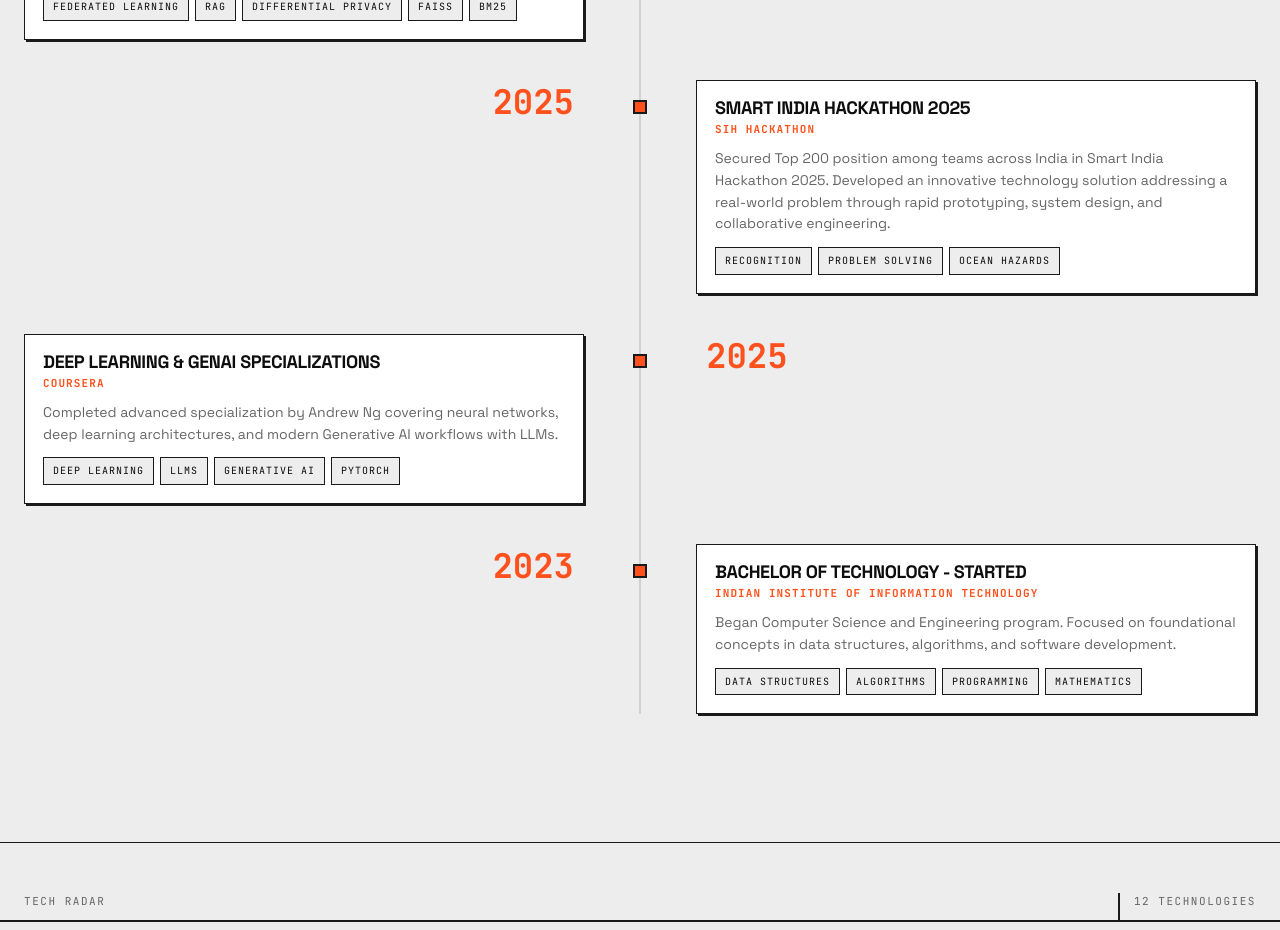
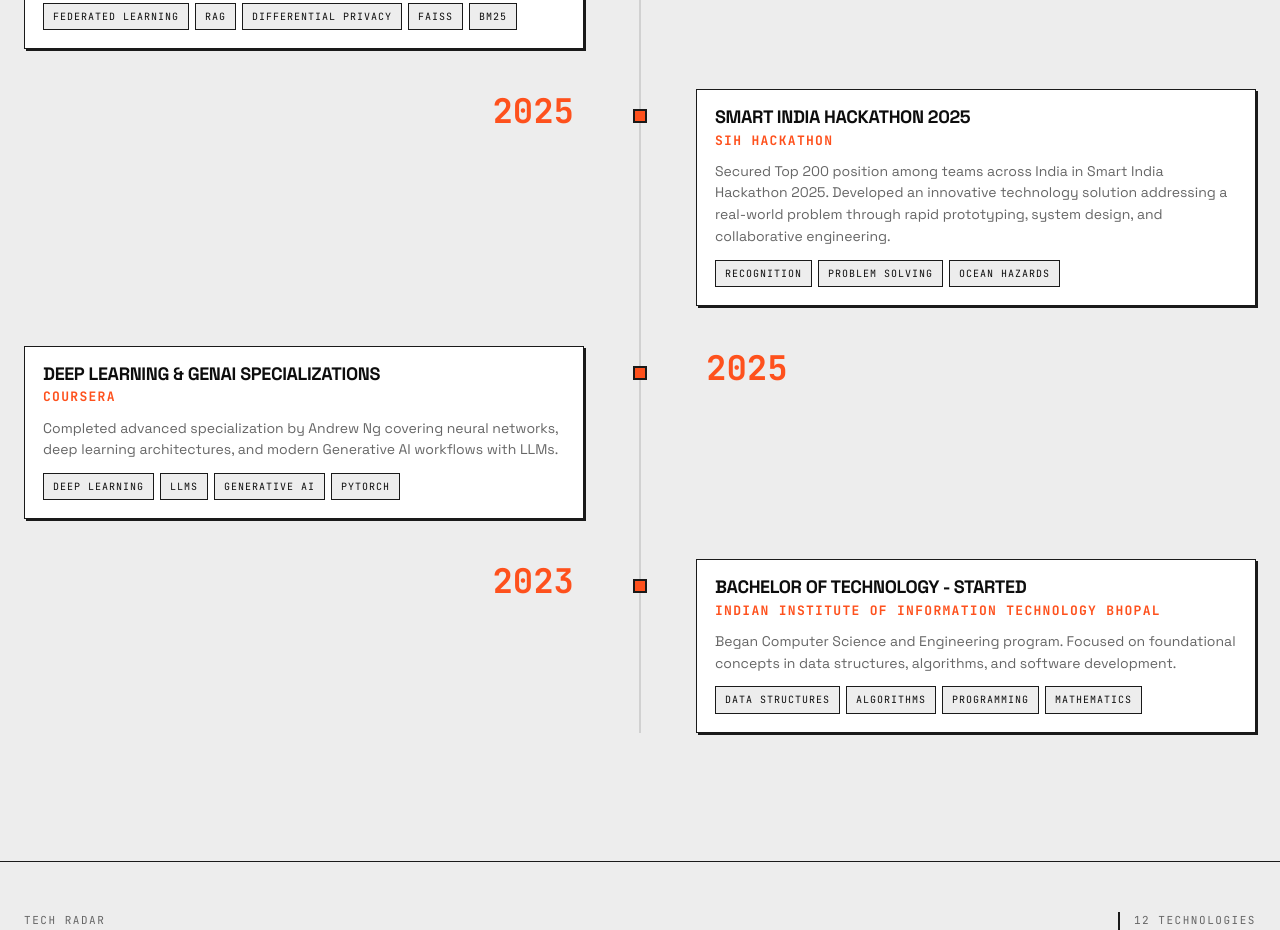
Before and after one commit to Aaryav1130/portfolio_av, a React (Vite) app: page / in a window 1280 px wide. Shown: the part 4240-5170 px from the top of the page. Built offline with nearby package versions, Linux system fonts and the light colour scheme.

Commit message:
style: increase timeline org font size and update IIIT Bhopal text

```diff
--- a/preview.html
+++ b/preview.html
@@ -643,7 +643,7 @@ input, textarea { font: inherit; color: inherit; }
 .tl-year-text.right-year { text-align: left; padding-left: 18px; }
 .tl-card { background: var(--surface); border: 1px solid var(--line); box-shadow: var(--shadow-sm); padding: 18px; }
 .tl-card h3 { font-size: 18px; margin-bottom: 4px; text-transform: uppercase; font-weight: 800; }
-.tl-org { color: var(--accent); font-family: var(--font-mono); font-size: 11px; font-weight: 700; letter-spacing: .1em; text-transform: uppercase; }
+.tl-org { color: var(--accent); font-family: var(--font-mono); font-size: 13px; font-weight: 800; letter-spacing: .1em; text-transform: uppercase; }
 .tl-body { color: var(--muted); font-size: 14px; margin-top: 10px; }
 .tl-tags { display: flex; flex-wrap: wrap; gap: 6px; margin-top: 12px; }
 .tl-row.left  .tl-card { margin-right: 8px; }
@@ -942,7 +942,7 @@ body { padding-bottom: 42px; }
             <div class="tl-row right">
               <div class="tl-year-text left-year">2023</div>
               <div class="tl-center"><span class="tl-node"></span></div>
-              <div class="tl-card" data-year="2023"><h3>BACHELOR OF TECHNOLOGY - STARTED</h3><p class="tl-org">INDIAN INSTITUTE OF INFORMATION TECHNOLOGY</p><p class="tl-body">Began Computer Science and Engineering program. Focused on foundational concepts in data structures, algorithms, and software development.</p><div class="tl-tags"><span class="chip">DATA STRUCTURES</span><span class="chip">ALGORITHMS</span><span class="chip">PROGRAMMING</span><span class="chip">MATHEMATICS</span></div></div>
+              <div class="tl-card" data-year="2023"><h3>BACHELOR OF TECHNOLOGY - STARTED</h3><p class="tl-org">INDIAN INSTITUTE OF INFORMATION TECHNOLOGY BHOPAL</p><p class="tl-body">Began Computer Science and Engineering program. Focused on foundational concepts in data structures, algorithms, and software development.</p><div class="tl-tags"><span class="chip">DATA STRUCTURES</span><span class="chip">ALGORITHMS</span><span class="chip">PROGRAMMING</span><span class="chip">MATHEMATICS</span></div></div>
             </div>
     </div>
   </div></section><section id="stack" class="section" aria-label="Tech stack"><div class="section-head mono"><span>TECH RADAR</span><span class="head-meta">12 TECHNOLOGIES</span></div>
--- a/src/data/content.ts
+++ b/src/data/content.ts
@@ -248,7 +248,7 @@ export const timeline = [
   {
     year: '2023',
     title: 'BACHELOR OF TECHNOLOGY - STARTED',
-    org: 'INDIAN INSTITUTE OF INFORMATION TECHNOLOGY',
+    org: 'INDIAN INSTITUTE OF INFORMATION TECHNOLOGY BHOPAL',
     body: 'Began Computer Science and Engineering program. Focused on foundational concepts in data structures, algorithms, and software development.',
     tags: ['DATA STRUCTURES', 'ALGORITHMS', 'PROGRAMMING', 'MATHEMATICS'],
   },
--- a/src/styles.css
+++ b/src/styles.css
@@ -635,7 +635,7 @@ input, textarea { font: inherit; color: inherit; }
 .tl-year-text.right-year { text-align: left; padding-left: 18px; }
 .tl-card { background: var(--surface); border: 1px solid var(--line); box-shadow: var(--shadow-sm); padding: 18px; }
 .tl-card h3 { font-size: 18px; margin-bottom: 4px; text-transform: uppercase; font-weight: 800; }
-.tl-org { color: var(--accent); font-family: var(--font-mono); font-size: 11px; font-weight: 700; letter-spacing: .1em; text-transform: uppercase; }
+.tl-org { color: var(--accent); font-family: var(--font-mono); font-size: 13px; font-weight: 800; letter-spacing: .1em; text-transform: uppercase; }
 .tl-body { color: var(--muted); font-size: 14px; margin-top: 10px; }
 .tl-tags { display: flex; flex-wrap: wrap; gap: 6px; margin-top: 12px; }
 .tl-row.left  .tl-card { margin-right: 8px; }
```
